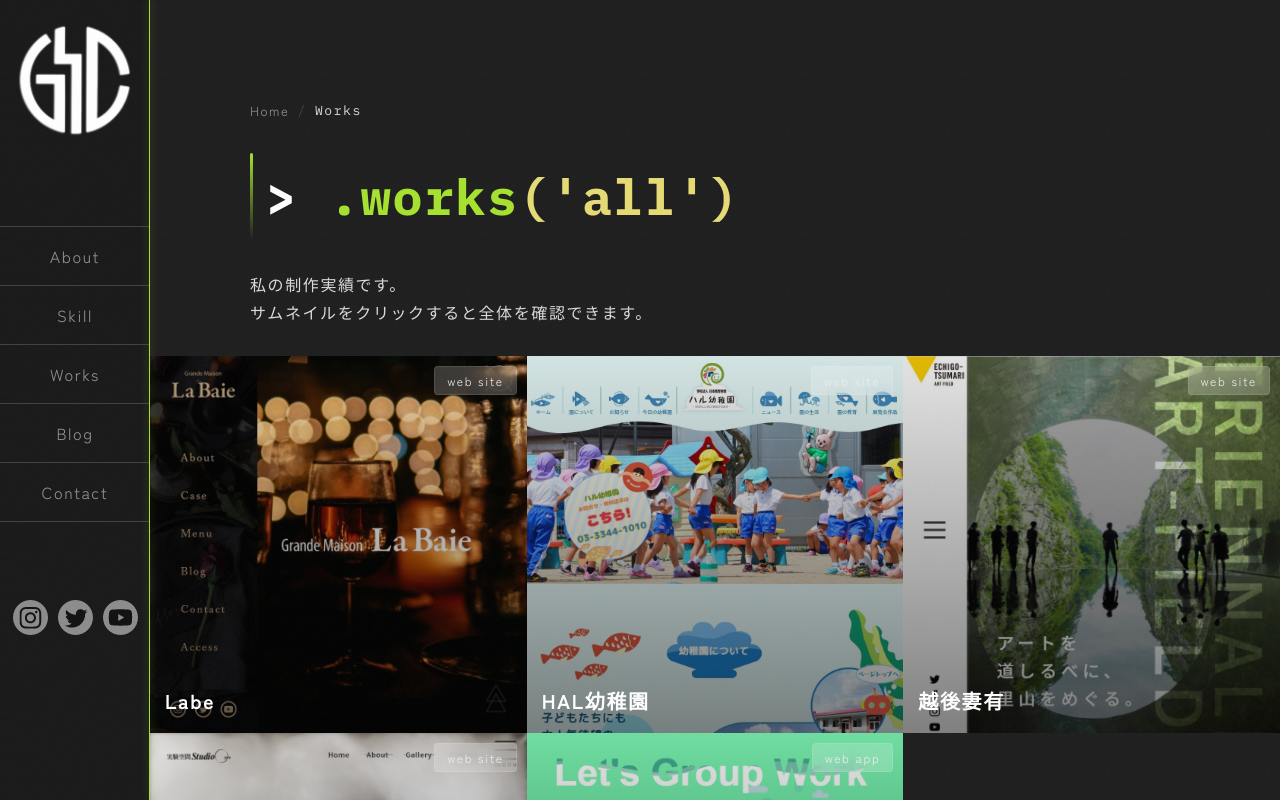
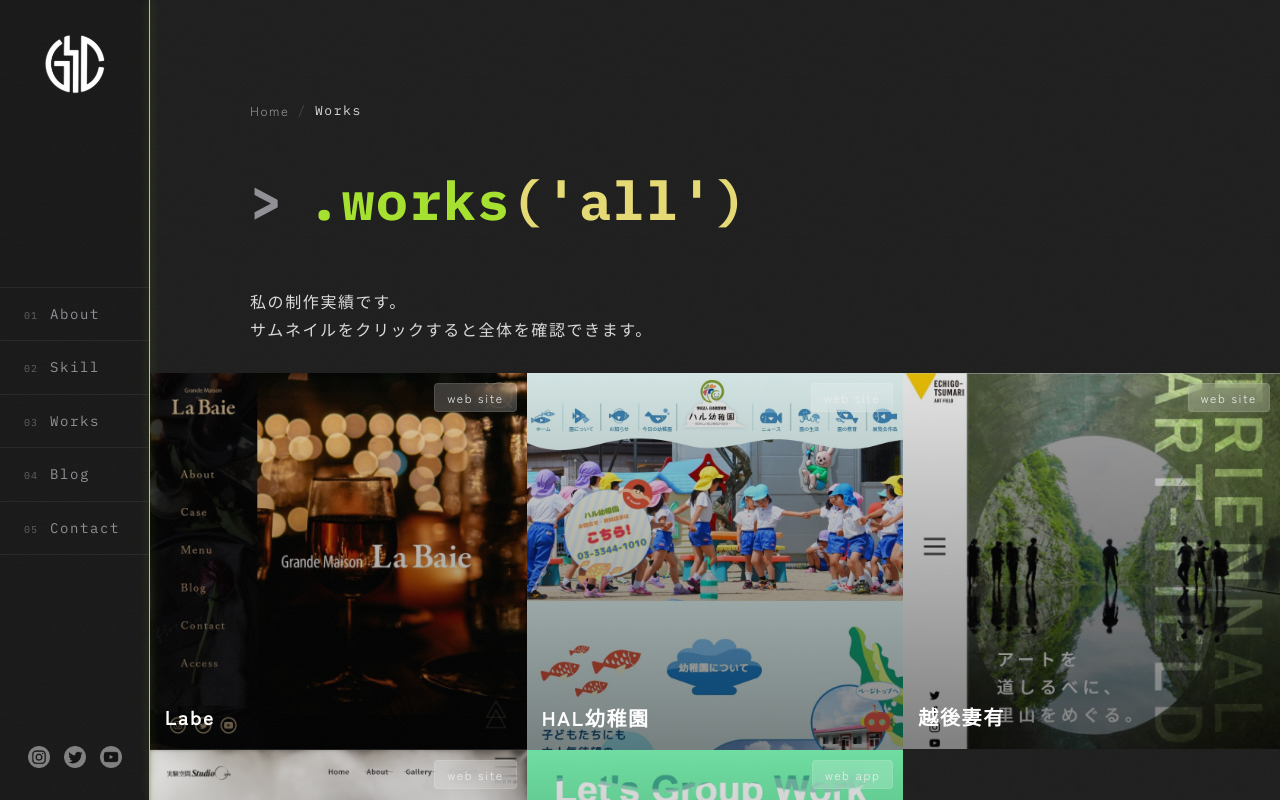
Before and after one commit to Gackun1/website-portfolio, a Next.js app in the folder my-blog/: page /works in a window 1280 px wide. Shown: the top 800 px of the page. Built offline with nearby package versions, Linux system fonts and the light colour scheme.

Commit message:
サイドメニューと見出しのデザイン変更

```diff
--- a/my-blog/app/components/SectionHeading/SectionHeading.module.scss
+++ b/my-blog/app/components/SectionHeading/SectionHeading.module.scss
@@ -1,26 +1,53 @@
 @use "../../styles/variables" as *;
 
-.heading {
-  position: relative;
-  font-size: 50px;
-  font-family: $font-code;
-  padding-left: 16px;
-  margin: 0 0 30px 0;
-
-  &::before {
-    content: "";
-    position: absolute;
-    left: 0;
-    top: 0;
-    width: 3px;
-    height: 100%;
-    background: linear-gradient(180deg, $color-green, transparent);
-    border-radius: 3px;
-  }
+.wrap {
+  margin: 0 0 40px 0;
 
   @media (max-width: $bp-tablet) {
-    font-size: 32px;
+    margin-bottom: 28px;
   }
+}
+
+// 01 ───── About me
+.meta {
+  display: flex;
+  align-items: center;
+  gap: 16px;
+  margin-bottom: 14px;
+  font-family: $font-code;
+  font-size: 12px;
+  letter-spacing: 0.2em;
+  text-transform: uppercase;
+  color: $color-gray-1;
+}
+
+.index {
+  color: $color-green;
+}
+
+.rule {
+  display: block;
+  width: 64px;
+  height: 1px;
+  background: linear-gradient(90deg, $color-green, rgba($color-gray-1, 0.4));
+  transform-origin: left center;
+}
+
+.heading {
+  overflow: hidden;
+  font-size: clamp(32px, 4.2vw, 64px);
+  font-family: $font-code;
+  line-height: 1.25;
+  letter-spacing: 0.02em;
+}
+
+.inner {
+  display: inline-block;
+}
+
+.prompt {
+  margin-right: 0.45em;
+  color: $color-gray-1;
 }
 
 .green {
@@ -30,3 +57,11 @@
 .yellow {
   color: $color-yellow;
 }
+
+.string {
+  color: $color-yellow;
+}
+
+.ident {
+  color: $color-white;
+}
--- a/my-blog/app/components/SectionHeading/SectionHeading.tsx
+++ b/my-blog/app/components/SectionHeading/SectionHeading.tsx
@@ -1,15 +1,68 @@
+"use client";
+
+import { motion } from "framer-motion";
 import styles from "./SectionHeading.module.scss";
 
 interface SectionHeadingProps {
   name: string;
   args?: string;
+  /** セクション番号 ("01" など)。指定するとメタ行を表示 */
+  index?: string;
+  /** メタ行に添える補足ラベル */
+  label?: string;
 }
 
-export default function SectionHeading({ name, args = "" }: SectionHeadingProps) {
+const ease = [0.22, 1, 0.36, 1] as const;
+
+export default function SectionHeading({ name, args = "", index, label }: SectionHeadingProps) {
   return (
-    <h2 className={styles.heading}>
-      &gt; <span className={styles.green}>.{name}</span>
-      <span className={styles.yellow}>({args})</span>
-    </h2>
+    <motion.div
+      className={styles.wrap}
+      initial="hidden"
+      whileInView="visible"
+      viewport={{ once: true, margin: "-60px" }}
+    >
+      {index && (
+        <div className={styles.meta}>
+          <motion.span
+            className={styles.index}
+            variants={{ hidden: { opacity: 0 }, visible: { opacity: 1, transition: { duration: 0.6 } } }}
+          >
+            {index}
+          </motion.span>
+          <motion.span
+            className={styles.rule}
+            variants={{
+              hidden: { scaleX: 0 },
+              visible: { scaleX: 1, transition: { duration: 1, ease, delay: 0.1 } },
+            }}
+          />
+          {label && (
+            <motion.span
+              className={styles.label}
+              variants={{ hidden: { opacity: 0, x: -8 }, visible: { opacity: 1, x: 0, transition: { duration: 0.6, delay: 0.5 } } }}
+            >
+              {label}
+            </motion.span>
+          )}
+        </div>
+      )}
+      <h2 className={styles.heading}>
+        <motion.span
+          className={styles.inner}
+          variants={{
+            hidden: { y: "105%" },
+            visible: { y: "0%", transition: { duration: 0.9, ease, delay: 0.15 } },
+          }}
+        >
+          <span className={styles.prompt}>&gt;</span>
+          <span className={styles.green}>.{name}</span>
+          <span className={styles.yellow}>(</span>
+          {/* 文字列リテラルは Monokai の文字列色、識別子は白 */}
+          {args && <span className={args.startsWith("'") ? styles.string : styles.ident}>{args}</span>}
+          <span className={styles.yellow}>)</span>
+        </motion.span>
+      </h2>
+    </motion.div>
   );
 }
--- a/my-blog/app/components/SideMenu/SideMenu.module.scss
+++ b/my-blog/app/components/SideMenu/SideMenu.module.scss
@@ -1,4 +1,6 @@
 @use "../../styles/variables" as *;
+
+$ease: cubic-bezier(0.22, 1, 0.36, 1);
 
 // ==========================================
 // Hamburger button (mobile only)
@@ -11,10 +13,11 @@
   z-index: 200;
   width: 44px;
   height: 44px;
-  padding: 10px;
-  background: rgba($color-black-2, 0.9);
+  padding: 12px 11px;
+  background: rgba($color-black-2, 0.8);
   border: 1px solid rgba(255, 255, 255, 0.1);
-  border-radius: 8px;
+  border-radius: 50%;
+  backdrop-filter: blur(8px);
   cursor: pointer;
   flex-direction: column;
   justify-content: center;
@@ -27,21 +30,21 @@
   span {
     display: block;
     width: 100%;
-    height: 2px;
+    height: 1.5px;
     background: $color-white;
     border-radius: 2px;
-    transition: transform 0.3s ease, opacity 0.3s ease;
+    transition: transform 0.4s $ease, opacity 0.3s ease;
   }
 
   &.hamburgerOpen {
     span:nth-child(1) {
-      transform: translateY(7px) rotate(45deg);
+      transform: translateY(6.5px) rotate(45deg);
     }
     span:nth-child(2) {
       opacity: 0;
     }
     span:nth-child(3) {
-      transform: translateY(-7px) rotate(-45deg);
+      transform: translateY(-6.5px) rotate(-45deg);
     }
   }
 }
@@ -60,15 +63,20 @@
     width: 100%;
     height: 100%;
     z-index: 150;
-    background: rgba($color-black-2, 0.95);
+    background: rgba($color-black-2, 0.96);
     backdrop-filter: blur(10px);
     opacity: 0;
     visibility: hidden;
-    transition: opacity 0.3s ease, visibility 0.3s ease;
+    transition: opacity 0.4s ease, visibility 0.4s ease;
 
     &.overlayOpen {
       opacity: 1;
       visibility: visible;
+
+      .overlayNavItem {
+        opacity: 1;
+        transform: translateY(0);
+      }
     }
   }
 }
@@ -76,18 +84,31 @@
 .overlayNav {
   display: flex;
   flex-direction: column;
-  align-items: center;
   justify-content: center;
   height: 100%;
-  gap: 8px;
+  padding: 0 32px;
+  gap: 4px;
 }
 
 .overlayNavItem {
-  font-size: 24px;
+  display: flex;
+  align-items: baseline;
+  gap: 16px;
+  padding: 10px 0;
+  font-size: 40px;
   font-family: $font-code;
-  color: $color-gray-1;
-  padding: 16px 32px;
-  transition: color 0.3s ease;
+  line-height: 1.2;
+  color: $color-white;
+  border-bottom: 1px solid rgba(255, 255, 255, 0.06);
+  opacity: 0;
+  transform: translateY(16px);
+  transition: color 0.3s ease, opacity 0.5s ease, transform 0.6s $ease;
+
+  @for $i from 1 through 5 {
+    &:nth-child(#{$i}) {
+      transition-delay: 0s, #{0.05 + $i * 0.05}s, #{0.05 + $i * 0.05}s;
+    }
+  }
 
   &::after {
     display: none;
@@ -97,6 +118,12 @@
   &.active {
     color: $color-green;
   }
+}
+
+.overlayIndex {
+  font-size: 12px;
+  letter-spacing: 0.2em;
+  color: $color-gray-1;
 }
 
 // ==========================================
@@ -113,6 +140,7 @@
   display: flex;
   flex-direction: column;
   justify-content: space-between;
+  border-right: 1px solid rgba(255, 255, 255, 0.05);
 
   @media (max-width: $bp-tablet) {
     display: none;
@@ -120,18 +148,28 @@
 }
 
 .logo {
-  width: 80%;
-  padding: 20px 0 0 0;
-  margin: 0 auto 0 auto;
+  width: 64px;
+  padding: 32px 0 0 0;
+  margin: 0 auto;
 
-  a::after {
-    display: none;
+  a {
+    display: block;
+
+    &::after {
+      display: none;
+    }
   }
 
   img {
+    display: block;
     width: 100%;
     object-fit: cover;
     filter: brightness(0) invert(1);
+    transition: filter 0.4s ease;
+  }
+
+  a:hover img {
+    filter: brightness(0) invert(1) drop-shadow(0 0 8px rgba($color-blue, 0.8));
   }
 }
 
@@ -143,53 +181,91 @@
 
 .navItem {
   position: relative;
-  padding: 15px;
-  text-align: center;
-  border-top: solid 1px $color-gray-2;
+  display: flex;
+  align-items: baseline;
+  gap: 12px;
+  padding: 14px 24px;
+  font-family: $font-code;
+  font-size: 14px;
+  letter-spacing: 0.08em;
+  border-top: solid 1px rgba(255, 255, 255, 0.06);
   color: $color-gray-1;
   transition: color 0.3s ease;
 
+  &::after {
+    display: none;
+  }
+
   &:last-child {
-    border-bottom: solid 1px $color-gray-2;
+    border-bottom: solid 1px rgba(255, 255, 255, 0.06);
   }
+
   &:hover {
-    color: $color-blue;
+    color: $color-white;
+
+    .navLabel {
+      transform: translateX(3px);
+    }
   }
 
   &.active {
     color: #fff;
+
+    .navIndex {
+      color: $color-green;
+    }
   }
+}
+
+.navIndex {
+  position: relative;
+  z-index: 1;
+  font-size: 10px;
+  letter-spacing: 0.1em;
+  color: rgba($color-gray-1, 0.6);
+  transition: color 0.3s ease;
 }
 
 .navLabel {
   position: relative;
   z-index: 1;
+  transition: transform 0.4s $ease;
 }
 
 .activeIndicator {
   position: absolute;
   left: 0;
   top: 0;
-  width: 3px;
+  width: 100%;
   height: 100%;
-  background: $color-green;
-  border-radius: 0 3px 3px 0;
-  box-shadow: 0 0 8px $color-green, 0 0 16px rgba($color-green, 0.3);
+  background: linear-gradient(90deg, rgba($color-green, 0.12), transparent);
+  border-left: 2px solid $color-green;
 }
 
 .sns {
   display: flex;
   justify-content: center;
-  height: 200px;
+  gap: 14px;
+  padding-bottom: 32px;
 }
 
 .snsItem {
-  opacity: 0.5;
+  display: block;
+  width: 22px;
+  height: 22px;
+  opacity: 0.45;
   filter: grayscale(100%);
   transition: opacity 0.3s ease, filter 0.3s ease, transform 0.3s ease;
 
-  & + & {
-    margin: 0 0 0 10px;
+  &::after {
+    display: none;
+  }
+
+  img {
+    display: block;
+    width: 100%;
+    height: 100%;
+    object-fit: contain;
   }
 
   &:hover {
--- a/my-blog/app/components/SideMenu/SideMenu.tsx
+++ b/my-blog/app/components/SideMenu/SideMenu.tsx
@@ -116,6 +116,7 @@
                 className={`${styles.overlayNavItem} ${isActive ? styles.active : ""}`}
                 onClick={(e) => handleSmoothScroll(e, item.id)}
               >
+                <span className={styles.overlayIndex}>{String(navItems.indexOf(item) + 1).padStart(2, "0")}</span>
                 {item.label}
               </Link>
             );
@@ -127,7 +128,7 @@
       <header className={styles.sidebar}>
         <div className={styles.logo}>
           <Link href="/" onClick={handleLogoClick}>
-            <img src="/img/logo.png" alt="" />
+            <img src="/img/logo.png" alt="Gackun. トップへ" />
           </Link>
         </div>
         <nav className={styles.nav}>
@@ -147,19 +148,20 @@
                     transition={{ type: "spring", stiffness: 350, damping: 30 }}
                   />
                 )}
+                <span className={styles.navIndex}>{String(navItems.indexOf(item) + 1).padStart(2, "0")}</span>
                 <span className={styles.navLabel}>{item.label}</span>
               </Link>
             );
           })}
         </nav>
         <div className={styles.sns}>
-          <a href="#" className={styles.snsItem}>
+          <a href="#" className={styles.snsItem} aria-label="Instagram">
             <img src="/img/i_instagram.png" alt="" />
           </a>
-          <a href="#" className={styles.snsItem}>
+          <a href="#" className={styles.snsItem} aria-label="X (Twitter)">
             <img src="/img/i_twitter.png" alt="" />
           </a>
-          <a href="#" className={styles.snsItem}>
+          <a href="#" className={styles.snsItem} aria-label="YouTube">
             <img src="/img/i_youtube.png" alt="" />
           </a>
         </div>
--- /dev/null
+++ b/my-blog/app/components/motion/AnimatedPopup.module.scss
@@ -0,0 +1,113 @@
+@use "../../styles/variables" as *;
+
+.backdrop {
+  position: fixed;
+  inset: 0;
+  z-index: 9999;
+  display: flex;
+  align-items: center;
+  justify-content: center;
+  padding: 5vh 5vw;
+  background: rgba(0, 0, 0, 0.75);
+  backdrop-filter: blur(6px);
+  -webkit-backdrop-filter: blur(6px);
+  cursor: zoom-out;
+
+  @media (max-width: $bp-tablet) {
+    padding: 12px;
+  }
+}
+
+// ブラウザウィンドウ風のフレームで "作品を見せる" 体裁に
+.window {
+  display: flex;
+  flex-direction: column;
+  width: min(1200px, 100%);
+  max-height: 100%;
+  overflow: hidden;
+  background: $color-black-2;
+  border: 1px solid rgba(255, 255, 255, 0.1);
+  border-radius: 10px;
+  box-shadow: 0 40px 120px rgba(0, 0, 0, 0.6);
+  cursor: default;
+}
+
+.bar {
+  display: flex;
+  align-items: center;
+  gap: 16px;
+  flex-shrink: 0;
+  padding: 10px 14px;
+  border-bottom: 1px solid rgba(255, 255, 255, 0.06);
+  font-family: $font-code;
+  font-size: 12px;
+  color: $color-gray-1;
+}
+
+.dots {
+  display: flex;
+  gap: 6px;
+
+  span {
+    width: 10px;
+    height: 10px;
+    border-radius: 50%;
+    background: rgba(255, 255, 255, 0.15);
+
+    &:nth-child(1) {
+      background: $color-red;
+    }
+    &:nth-child(2) {
+      background: $color-yellow;
+    }
+    &:nth-child(3) {
+      background: $color-green;
+    }
+  }
+}
+
+.title {
+  flex: 1;
+  overflow: hidden;
+  white-space: nowrap;
+  text-overflow: ellipsis;
+  color: $color-white;
+  letter-spacing: 0.08em;
+}
+
+.meta {
+  color: $color-gray-1;
+}
+
+.close {
+  flex-shrink: 0;
+  margin-left: auto;
+  padding: 4px 10px;
+  font-family: $font-code;
+  font-size: 12px;
+  letter-spacing: 0.1em;
+  color: $color-gray-1;
+  border: 1px solid rgba(255, 255, 255, 0.12);
+  border-radius: 4px;
+  transition: color 0.2s ease, border-color 0.2s ease;
+
+  &:hover,
+  &:focus-visible {
+    color: $color-white;
+    border-color: $color-green;
+  }
+}
+
+.body {
+  overflow-y: auto;
+  overscroll-behavior: contain;
+}
+
+.srOnly {
+  position: absolute;
+  width: 1px;
+  height: 1px;
+  overflow: hidden;
+  clip: rect(0 0 0 0);
+  white-space: nowrap;
+}
--- a/my-blog/app/components/motion/AnimatedPopup.tsx
+++ b/my-blog/app/components/motion/AnimatedPopup.tsx
@@ -1,60 +1,86 @@
 "use client";
 
+import { useEffect, useState } from "react";
+import { createPortal } from "react-dom";
 import { AnimatePresence, motion } from "framer-motion";
+import styles from "./AnimatedPopup.module.scss";
 
 interface AnimatedPopupProps {
   isOpen: boolean;
   onClose: () => void;
+  /** ヘッダーに表示するタイトル (スクリーンリーダーのラベルも兼ねる) */
+  title?: string;
+  /** タイトル横の補足 (カテゴリなど) */
+  meta?: string;
   children: React.ReactNode;
 }
 
-export default function AnimatedPopup({
-  isOpen,
-  onClose,
-  children,
-}: AnimatedPopupProps) {
-  return (
+const ease = [0.22, 1, 0.36, 1] as const;
+
+export default function AnimatedPopup({ isOpen, onClose, title, meta, children }: AnimatedPopupProps) {
+  // コンテンツ列の stacking context (z-index:1) から抜け出し、サイドバーより前面に出すため body 直下へ portal
+  const [mounted, setMounted] = useState(false);
+  useEffect(() => setMounted(true), []);
+
+  // Esc で閉じる + 背面スクロールを止める
+  useEffect(() => {
+    if (!isOpen) return;
+    const onKey = (e: KeyboardEvent) => e.key === "Escape" && onClose();
+    const prevOverflow = document.body.style.overflow;
+    document.body.style.overflow = "hidden";
+    window.addEventListener("keydown", onKey);
+    return () => {
+      document.body.style.overflow = prevOverflow;
+      window.removeEventListener("keydown", onKey);
+    };
+  }, [isOpen, onClose]);
+
+  if (!mounted) return null;
+
+  return createPortal(
     <AnimatePresence>
       {isOpen && (
         <motion.div
+          className={styles.backdrop}
           initial={{ opacity: 0 }}
           animate={{ opacity: 1 }}
           exit={{ opacity: 0 }}
-          transition={{ duration: 0.25 }}
+          transition={{ duration: 0.3 }}
           onClick={onClose}
-          style={{
-            position: "fixed",
-            zIndex: 9999,
-            left: 0,
-            top: 0,
-            width: "100vw",
-            height: "100vh",
-            background: "rgba(0, 0, 0, 0.7)",
-            backdropFilter: "blur(4px)",
-            WebkitBackdropFilter: "blur(4px)",
-            cursor: "pointer",
-            display: "flex",
-            alignItems: "center",
-            justifyContent: "center",
-          }}
         >
           <motion.div
-            initial={{ opacity: 0, scale: 0.9 }}
-            animate={{ opacity: 1, scale: 1 }}
-            exit={{ opacity: 0, scale: 0.9 }}
-            transition={{ duration: 0.25, ease: "easeOut" }}
+            className={styles.window}
+            role="dialog"
+            aria-modal="true"
+            aria-label={title}
+            initial={{ opacity: 0, y: 40, scale: 0.97 }}
+            animate={{ opacity: 1, y: 0, scale: 1 }}
+            exit={{ opacity: 0, y: 20, scale: 0.98 }}
+            transition={{ duration: 0.5, ease }}
             onClick={(e) => e.stopPropagation()}
-            style={{
-              width: "80%",
-              height: "80%",
-              overflowY: "auto",
-              cursor: "default",
-            }}
           >
-            {children}
+            <div className={styles.bar}>
+              <span className={styles.dots} aria-hidden="true">
+                <span />
+                <span />
+                <span />
+              </span>
+              {title && (
+                <span className={styles.title}>
+                  {title}
+                  {meta && <span className={styles.meta}> — {meta}</span>}
+                </span>
+              )}
+              <button type="button" className={styles.close} onClick={onClose} autoFocus>
+                esc <span aria-hidden="true">✕</span>
+                <span className={styles.srOnly}>閉じる</span>
+              </button>
+            </div>
+            <div className={styles.body}>{children}</div>
           </motion.div>
         </motion.div>
       )}
-    </AnimatePresence>
+    </AnimatePresence>,
+    document.body,
   );
 }
```
